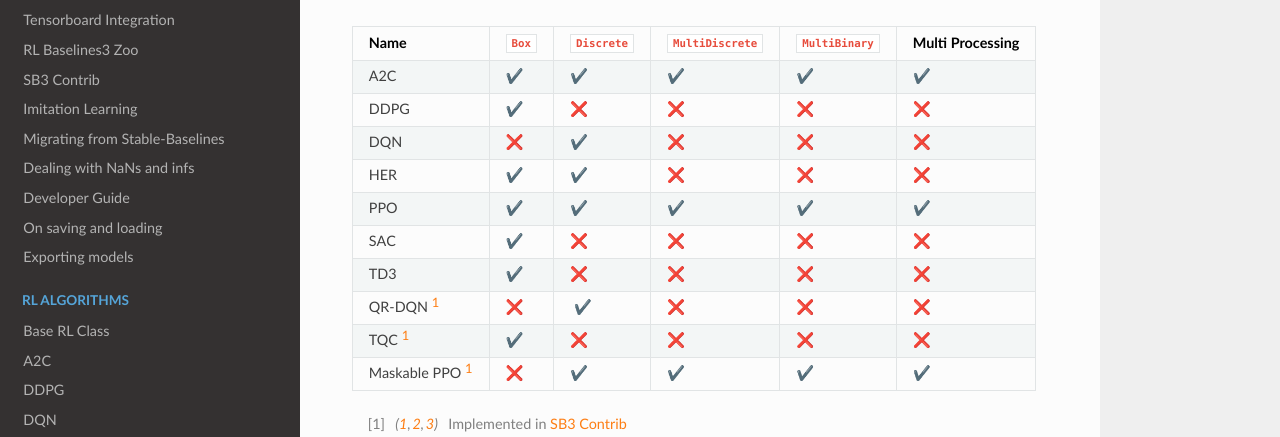
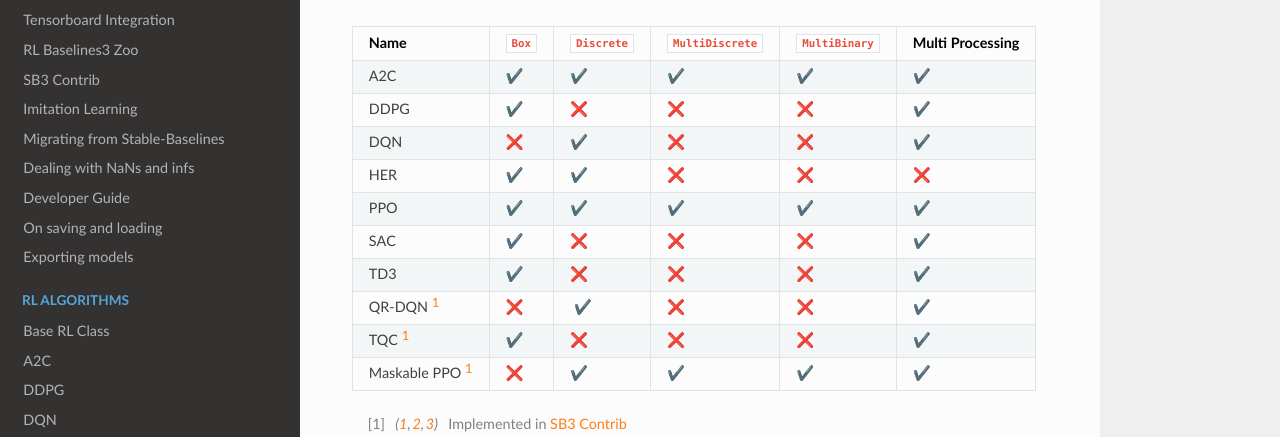
Before and after one commit to DLR-RM/stable-baselines3, a Sphinx documentation site: the page built from docs/guide/algos.rst, in a window 1280 px wide and 900 px high. Shown: the part 203-640 px from the top of the window. Built offline with Sphinx 7.4.7 and the Read the Docs theme 2.0.0, drawn with Linux system fonts in a browser that asks for light colours.

Commit message:
Update doc and bug fix

```diff
--- a/docs/guide/algos.rst
+++ b/docs/guide/algos.rst
@@ -9,14 +9,14 @@
 Name                 ``Box``     ``Discrete`` ``MultiDiscrete`` ``MultiBinary`` Multi Processing
 ===================  =========== ============ ================= =============== ================
 A2C                  ✔️           ✔️            ✔️                 ✔️               ✔️
-DDPG                 ✔️           ❌            ❌                ❌              ❌
-DQN                  ❌           ✔️            ❌                ❌              ❌
-HER                  ✔️           ✔️            ❌                ❌              ❌
+DDPG                 ✔️           ❌            ❌                ❌               ✔️
+DQN                  ❌           ✔️            ❌                ❌               ✔️
+HER                  ✔️           ✔️            ❌                ❌               ❌
 PPO                  ✔️           ✔️            ✔️                 ✔️               ✔️
-SAC                  ✔️           ❌            ❌                ❌              ❌
-TD3                  ✔️           ❌            ❌                ❌              ❌
-QR-DQN [#f1]_        ❌          ️ ✔️            ❌                ❌              ❌
-TQC [#f1]_           ✔️           ❌            ❌                ❌              ❌
+SAC                  ✔️           ❌            ❌                ❌               ✔️
+TD3                  ✔️           ❌            ❌                ❌               ✔️
+QR-DQN [#f1]_        ❌          ️ ✔️            ❌                ❌               ✔️
+TQC [#f1]_           ✔️           ❌            ❌                ❌               ✔️
 Maskable PPO [#f1]_  ❌           ✔️            ✔️                 ✔️               ✔️
 ===================  =========== ============ ================= =============== ================
 
--- a/docs/modules/ddpg.rst
+++ b/docs/modules/ddpg.rst
@@ -39,7 +39,7 @@
 ----------
 
 -  Recurrent policies: ❌
--  Multi processing: ❌
+-  Multi processing: ✔️
 -  Gym spaces:
 
 
--- a/docs/modules/dqn.rst
+++ b/docs/modules/dqn.rst
@@ -34,7 +34,7 @@
 ----------
 
 -  Recurrent policies: ❌
--  Multi processing: ❌
+-  Multi processing: ✔️
 -  Gym spaces:
 
 
--- a/docs/modules/sac.rst
+++ b/docs/modules/sac.rst
@@ -46,7 +46,7 @@
 ----------
 
 -  Recurrent policies: ❌
--  Multi processing: ❌
+-  Multi processing: ✔️
 -  Gym spaces:
 
 
--- a/docs/modules/td3.rst
+++ b/docs/modules/td3.rst
@@ -39,7 +39,7 @@
 ----------
 
 -  Recurrent policies: ❌
--  Multi processing: ❌
+-  Multi processing: ✔️
 -  Gym spaces:
 
 
```
Also changed, not shown: 1 other file.
